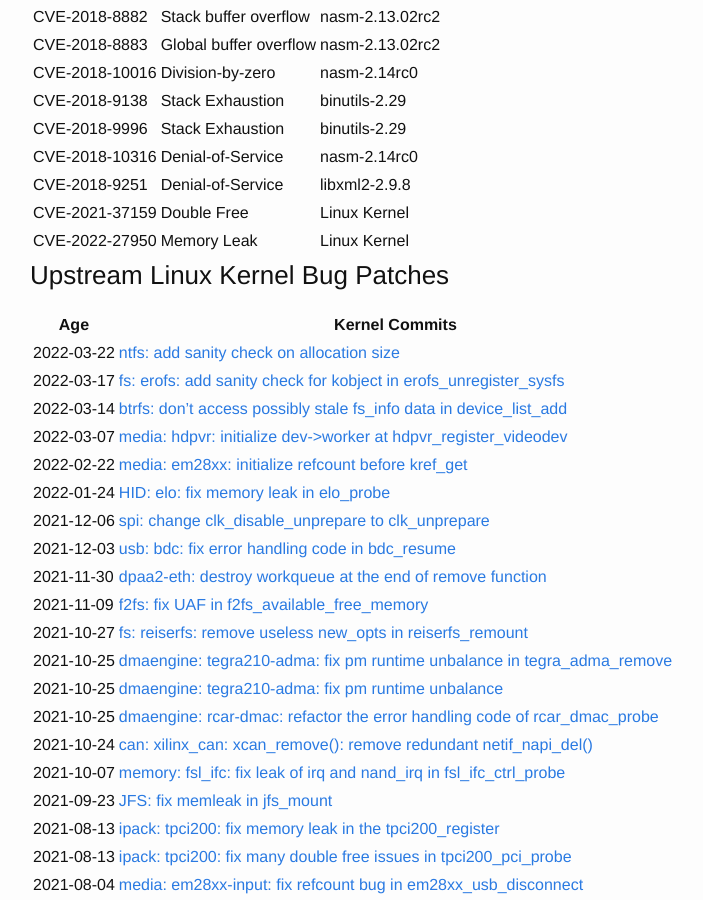
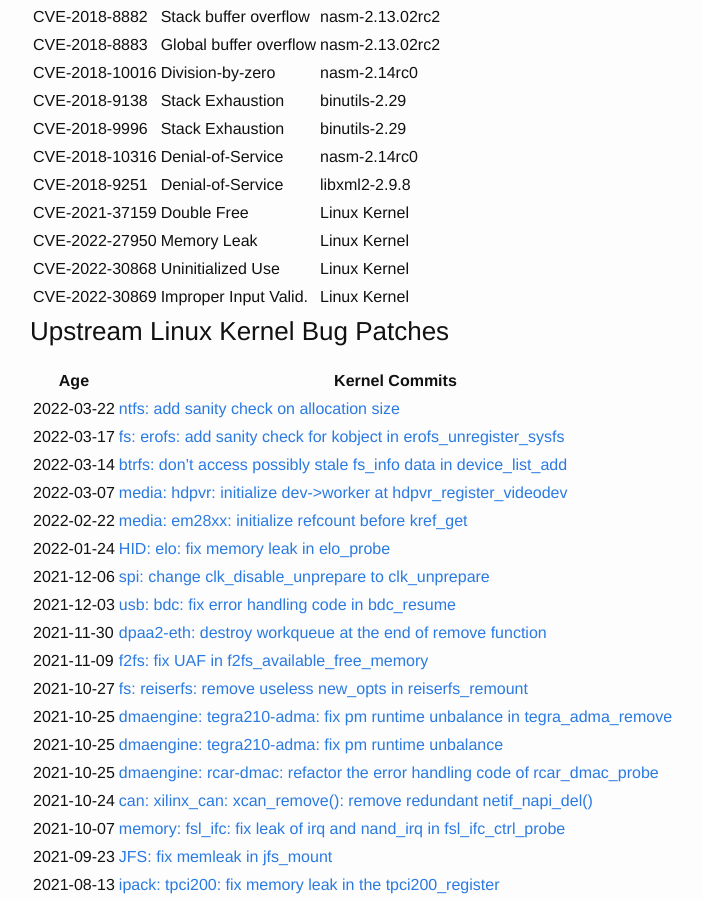
Before and after one commit to mudongliang/mudongliang.github.io, a Jekyll site: the page built from about/about.md, in a window 1280 px wide and 900 px high, scrolled down 3804 px. Shown: the whole window, without its empty margins (240-943 px from the left). Built offline with Jekyll 4.4.1, drawn with Linux system fonts in a browser that asks for light colours.

Commit message:
add two CVEs

```diff
--- a/about/about.md
+++ b/about/about.md
@@ -153,6 +153,8 @@
 |CVE-2018-9251  | Denial-of-Service      | libxml2-2.9.8      |
 |CVE-2021-37159 | Double Free            | Linux Kernel       |
 |CVE-2022-27950 | Memory Leak            | Linux Kernel       |
+|CVE-2022-30868 | Uninitialized Use      | Linux Kernel       |
+|CVE-2022-30869 | Improper Input Valid.  | Linux Kernel       |
 
 ### Upstream Linux Kernel Bug Patches
 
```
